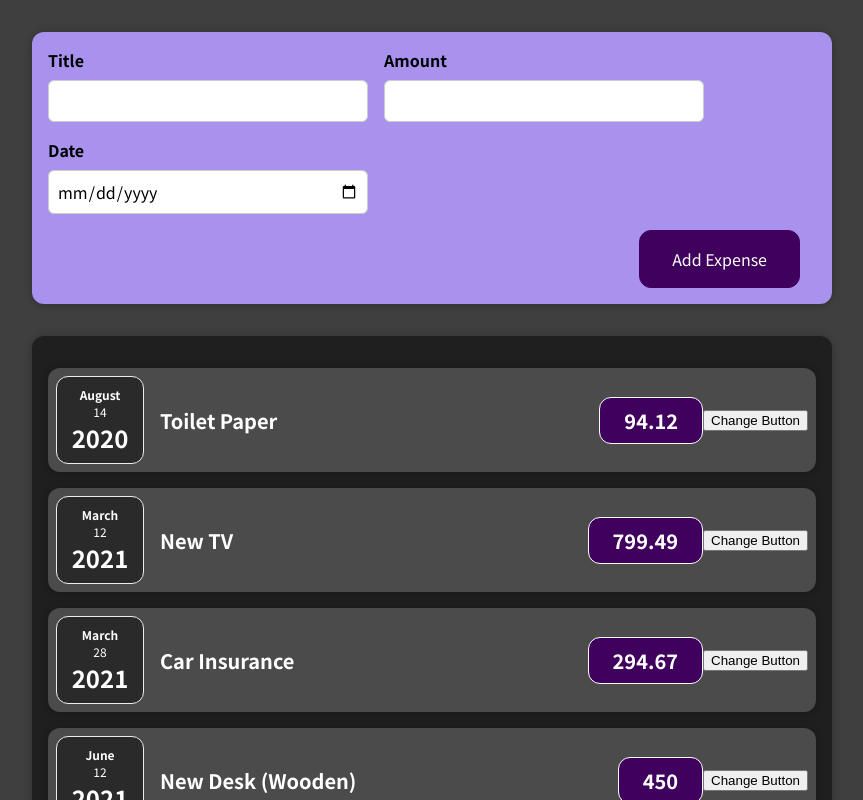
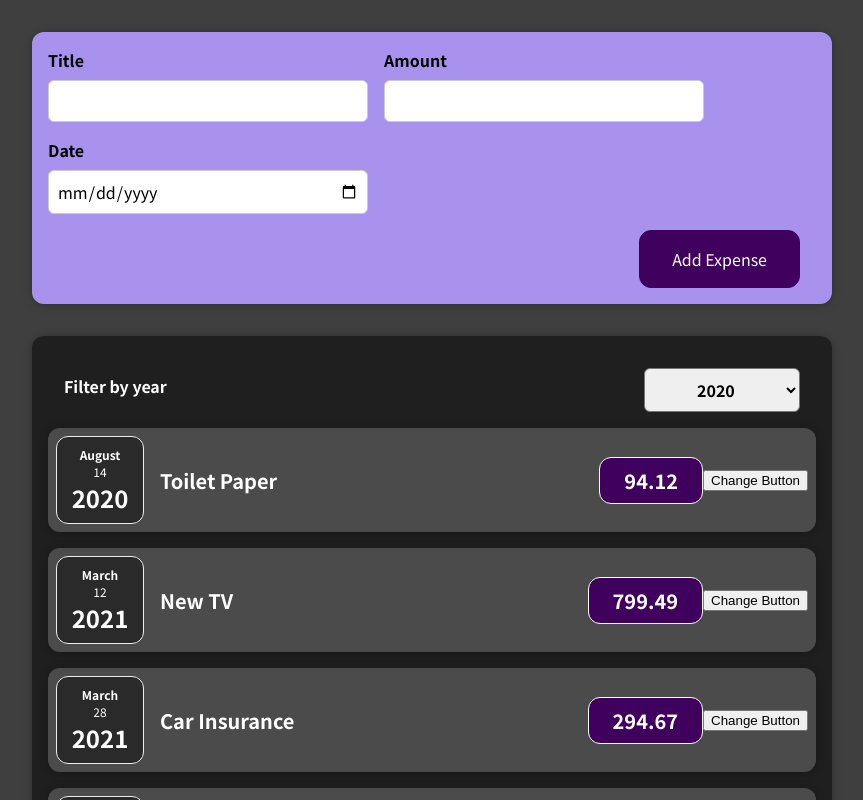
Before and after one commit to Sambhav0306/Expense-Tracker, a React (Vite) app: page / in a window 1280 px wide. Shown: the top 800 px of the page, without its empty margins (208-1071 px from the left). Built offline with nearby package versions, Linux system fonts and the light colour scheme.

Commit message:
Filter Added

```diff
--- a/src/components/Expenses/Expenses.jsx
+++ b/src/components/Expenses/Expenses.jsx
@@ -1,9 +1,17 @@
+import { useState } from 'react';
 import ExpenseItem from './ExpenseItem';
 import './Expenses.css';
 import Card from '../UI/Card';
+import ExpensesFilter from './ExpensesFilter';
 function Expenses(props) {
+    const [filteredYear, setFilteredYear] = useState('2020');
+
+    const filterChangeHandler = selectedYear => {
+        setFilteredYear(selectedYear);
+    };
     return (
         <Card className="expenses">
+            <ExpensesFilter selected={filteredYear} onChangeFilter={filterChangeHandler} />
             <ExpenseItem
                 title={props.items[0].title}
                 amount={props.items[0].amount}
--- /dev/null
+++ b/src/components/Expenses/ExpensesFilter.css
@@ -0,0 +1,24 @@
+.expenses-filter {
+    color: white;
+    padding: 0 1rem;
+}
+
+.expenses-filter__control {
+    display: flex;
+    width: 100%;
+    align-items: center;
+    justify-content: space-between;
+    margin: 1rem 0;
+}
+
+.expenses-filter label {
+    font-weight: bold;
+    margin-bottom: 0.5rem;
+}
+
+.expenses-filter select {
+    font: inherit;
+    padding: 0.5rem 3rem;
+    font-weight: bold;
+    border-radius: 6px;
+}
--- /dev/null
+++ b/src/components/Expenses/ExpensesFilter.jsx
@@ -0,0 +1,25 @@
+import React from 'react';
+
+import './ExpensesFilter.css';
+
+const ExpensesFilter = (props) => {
+    const dropdownChangeHandler = (event) => {
+        props.onChangeFilter(event.target.value);
+    };
+
+    return (
+        <div className='expenses-filter'>
+            <div className='expenses-filter__control'>
+                <label>Filter by year</label>
+                <select value={props.selected} onChange={dropdownChangeHandler}>
+                    <option value='2022'>2022</option>
+                    <option value='2021'>2021</option>
+                    <option value='2020'>2020</option>
+                    <option value='2019'>2019</option>
+                </select>
+            </div>
+        </div>
+    );
+};
+
+export default ExpensesFilter;
```
